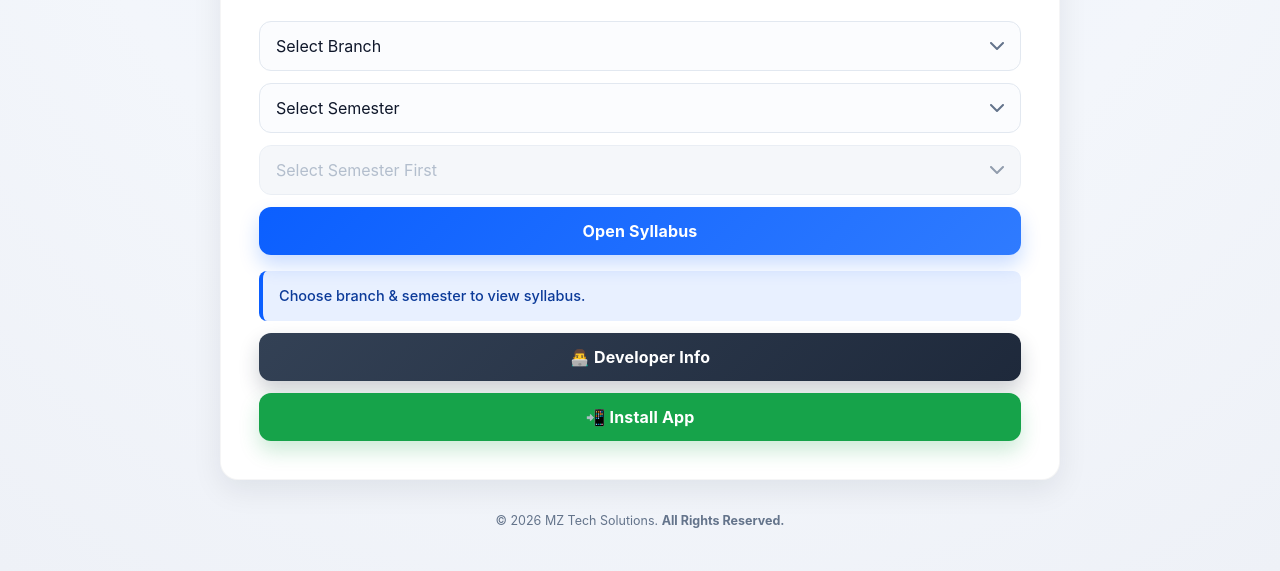
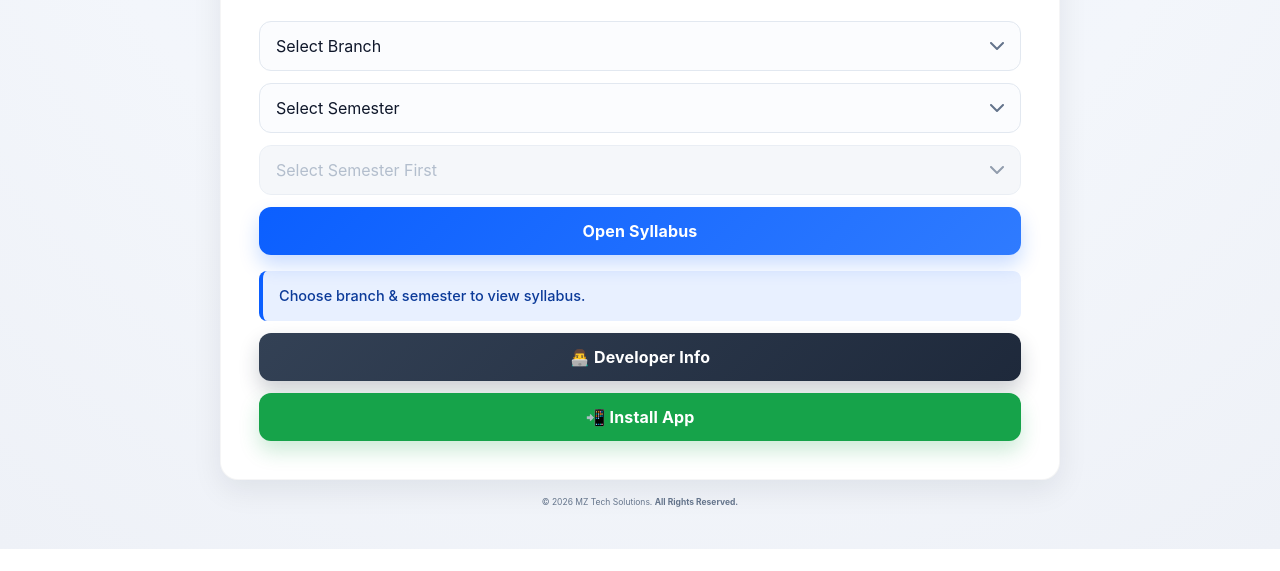
Before and after one commit to mdzafar864/BEU-Syllabus-App, a plain HTML site: page index.html in a window 1280 px wide. Shown: the part 298-869 px from the top of the page. After the commit the page ends 847 px from the top, so only its background shows below. Drawn offline with Linux system fonts and the light colour scheme.

Commit message:
Adjust footer padding, font size, and opacity

```diff
--- a/css/style.css
+++ b/css/style.css
@@ -517,9 +517,9 @@ a:active { color: var(--danger); }
     animation: footerFadeUp 1s ease-out forwards;
     width: 100%;
     text-align: center;
-    padding: 26px 10px 10px;
-    font-size: 12.5px;
+    padding: 10px 10px;
+    font-size: 8.5px;
     color: var(--muted);
     margin-top: 6px;
-    opacity: 0;
+    opacity: 1;
 }
```
